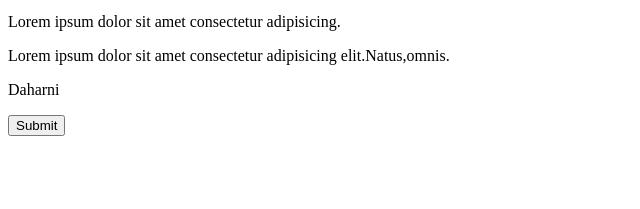
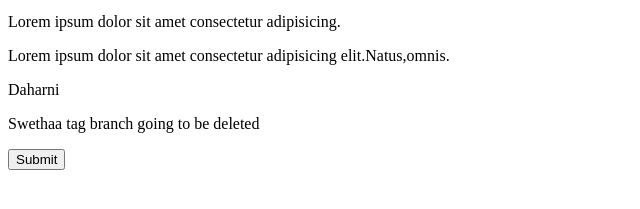
Before and after one commit to swethaasp/MyRepository, a plain HTML site: page index.html in a window 1280 px wide. Shown: the part 101-310 px from the top of the page, without its empty margins (0-640 px from the left). Drawn offline with Linux system fonts and the light colour scheme.

Commit message:
Added swethaa p tag in branch-to-delete branch

```diff
--- a/index.html
+++ b/index.html
@@ -16,6 +16,7 @@
         <p>Lorem ipsum dolor sit amet consectetur adipisicing.</p>
         <p>Lorem ipsum dolor sit amet consectetur adipisicing elit.Natus,omnis.</p>
         <p>Daharni</p>
+        <p>Swethaa tag branch going to be deleted </p>
 
         <button>Submit</button>
     </body>
```
